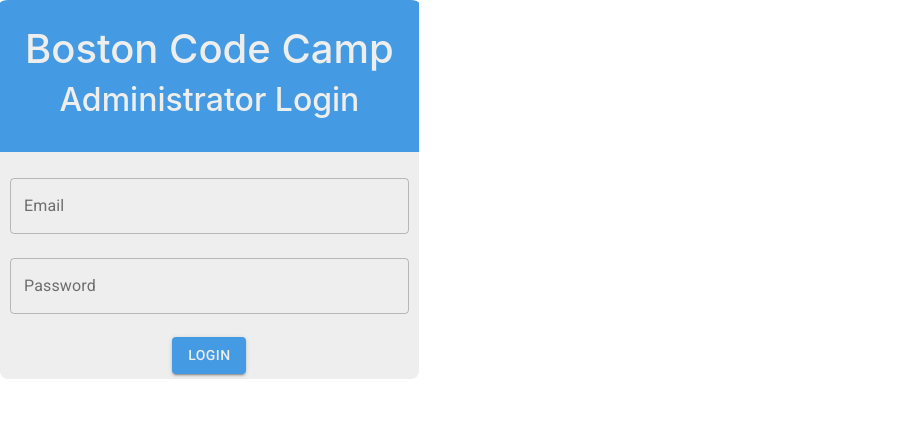
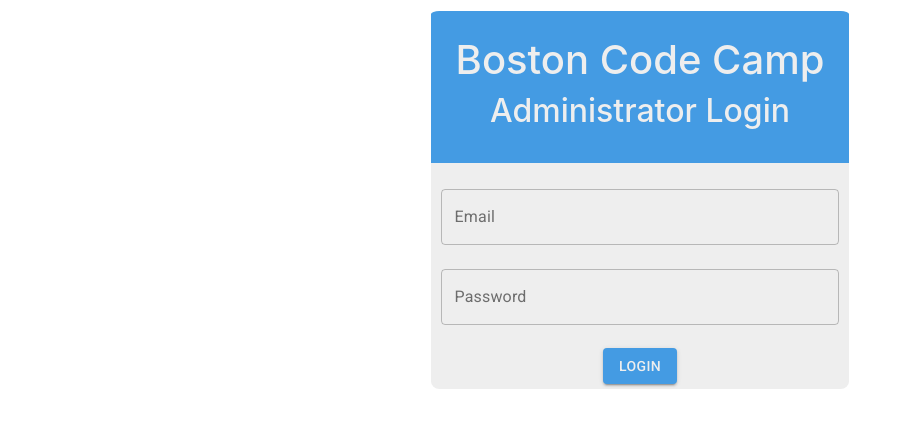
Before and after one commit to SWE-Yellow/bcc-room-counter-ui, a React (Create React App) app: page /login in a window 1280 px wide. Shown: the top 428 px of the page, without its empty margins (0-912 px from the left). Built offline with nearby package versions, Linux system fonts and the light colour scheme.

Commit message:
centered login screen

```diff
--- a/src/components/LoginForm/LoginForm.css
+++ b/src/components/LoginForm/LoginForm.css
@@ -16,6 +16,13 @@
   */
   div.MuiFormControl-root.MuiTextField-root.MuiFormControl-marginNormal.fullWidth {
     width: 100%;
+  }
+
+  .loginContainer {
+    height: 50vh; /* Magic here */
+    display: flex;
+    justify-content: center;
+    align-items: center;
   }
 
   /*
--- a/src/components/LoginForm/LoginForm.js
+++ b/src/components/LoginForm/LoginForm.js
@@ -26,7 +26,7 @@
         // Update the state everytime a value in the usename or password field changes
         // Also display errors from the state if they exist
         return (
-            <div id="loginContainer">
+            <div class="loginContainer">
                 <div id="loginInterface">
                     <LoginHeader />
                     <div id="inputContainer">
```
